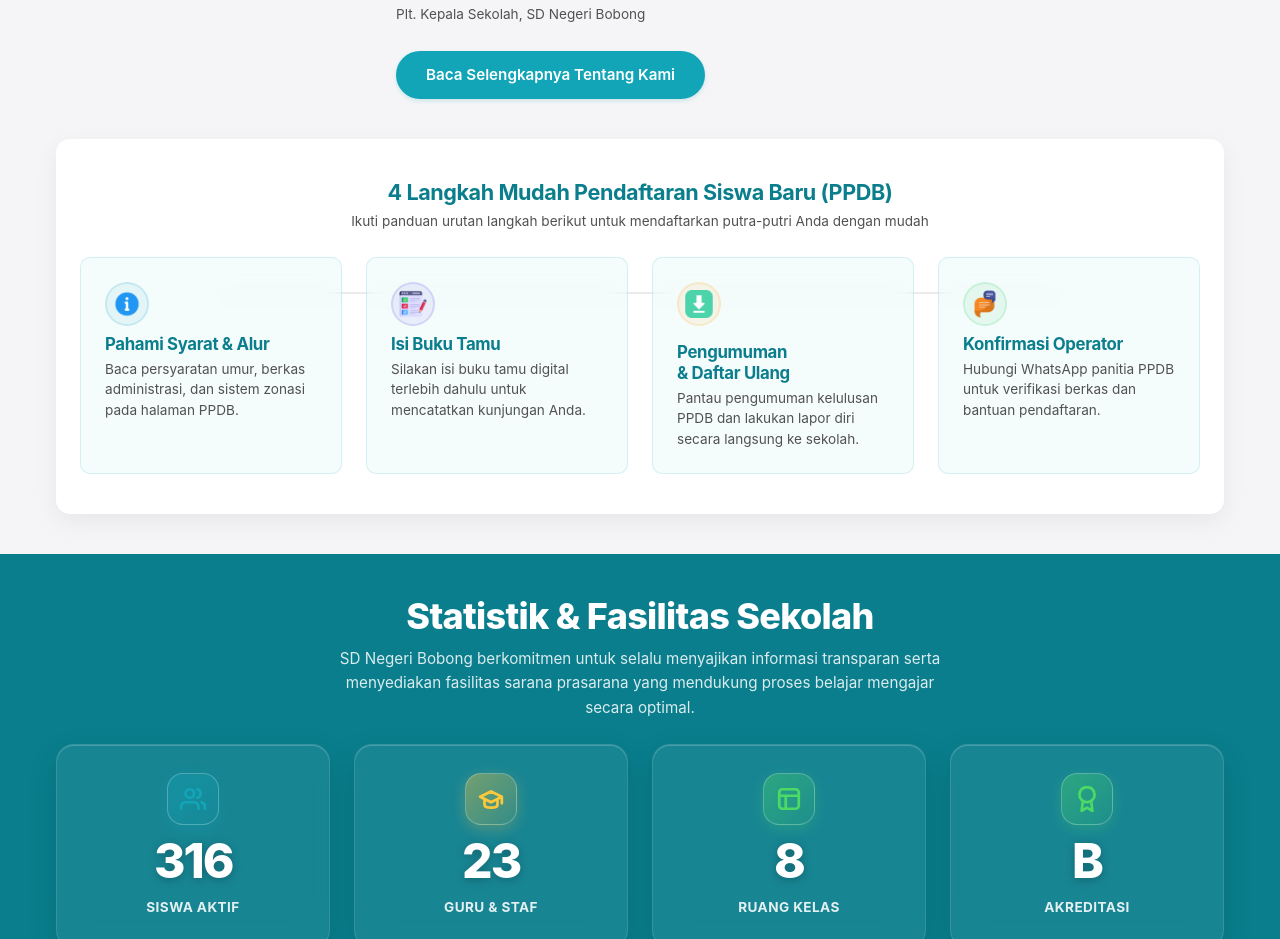
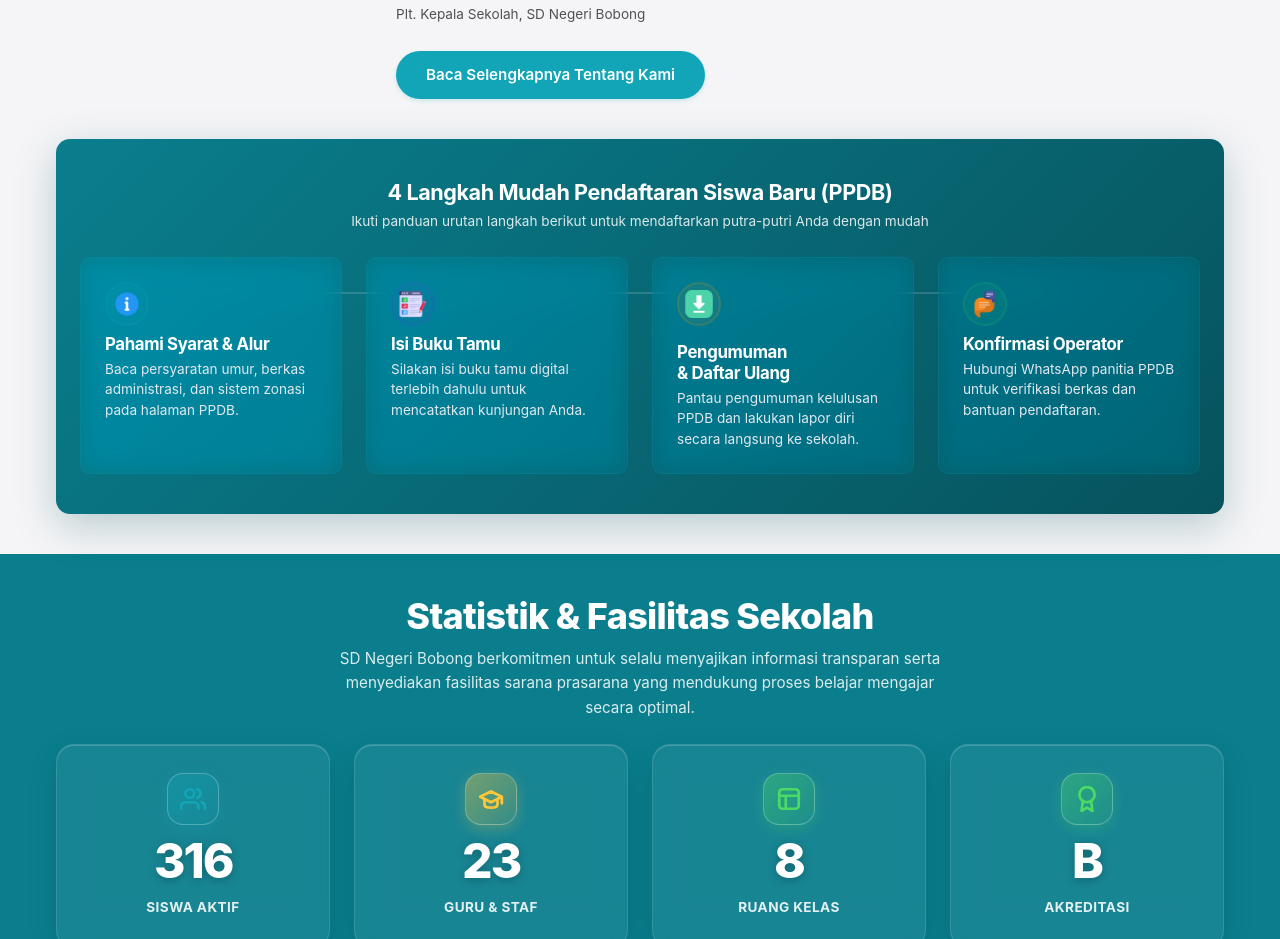
Before and after one commit to umamit/sdbobong, a Next.js app: page / in a window 1280 px wide. Shown: the part 1140-2079 px from the top of the page. Built offline with nearby package versions, Linux system fonts and the light colour scheme; no server answers; the database is empty.

Commit message:
design(beranda): ubah warna latar belakang stepper-section menjadi gradien toska tua selaras footer dan optimalkan kontras teks

```diff
--- a/public/css/ppdb.css
+++ b/public/css/ppdb.css
@@ -55,12 +55,12 @@
    PPDB Stepper Section (Step-by-Step Enrollment Guide)
    ========================================================================== */
 .stepper-section {
-    background-color: var(--bg-card);
+    background: linear-gradient(135deg, var(--bg-footer, #0A7E8D) 0%, var(--bg-footer-deep, #06535D) 100%);
     margin-top: -2.5rem;
     position: relative;
     z-index: 20;
     border-radius: var(--radius-lg);
-    box-shadow: var(--shadow-lg);
+    box-shadow: 0 12px 40px rgba(6, 83, 93, 0.25);
     padding: var(--space-md);
 }
 
@@ -71,7 +71,7 @@
 
 .stepper-header h2 {
     font-size: 1.35rem;
-    color: var(--primary-dark);
+    color: #ffffff; /* Teks Putih Kontras */
     margin-top: 0;
     margin-bottom: 0.25rem;
     font-family: var(--font-heading);
@@ -79,7 +79,7 @@
 
 .stepper-header p {
     font-size: 0.85rem;
-    color: var(--text-muted);
+    color: rgba(255, 255, 255, 0.85); /* Teks Putih Lembut Kontras */
     margin: 0;
 }
 
@@ -166,20 +166,20 @@
     font-family: var(--font-heading);
     font-size: 1.05rem;
     font-weight: 700;
-    color: var(--primary-dark);
+    color: #ffffff; /* Judul putih */
     margin-top: var(--space-xs);
     margin-bottom: 0.25rem;
 }
 
 .stepper-step-desc {
     font-size: 0.85rem;
-    color: var(--text-muted);
+    color: #e2e8f0; /* Deskripsi abu-abu terang kontras */
     line-height: 1.5;
     margin: 0;
 }
 
 .stepper-step:hover .stepper-step-title {
-    color: var(--primary-light);
+    color: var(--secondary-light); /* Hover menyala emas muda */
 }
 
 @media (min-width: 576px) {
@@ -205,7 +205,7 @@
         left: 12.5%;
         right: 12.5%;
         height: 2px;
-        background-color: var(--border-color);
+        background-color: rgba(255, 255, 255, 0.15); /* Putih transparan halus */
         z-index: 0;
     }
 
```
